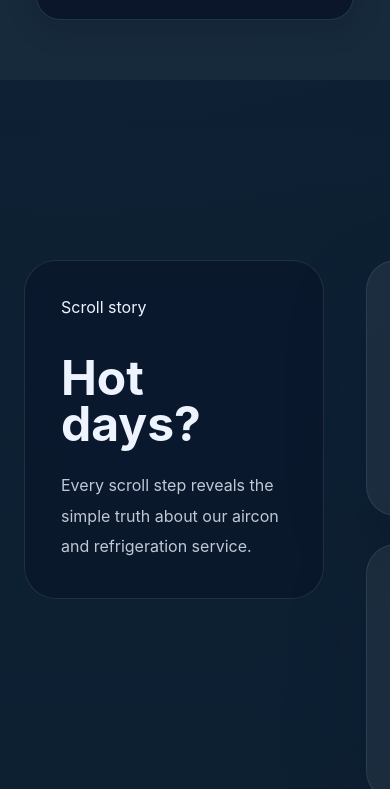
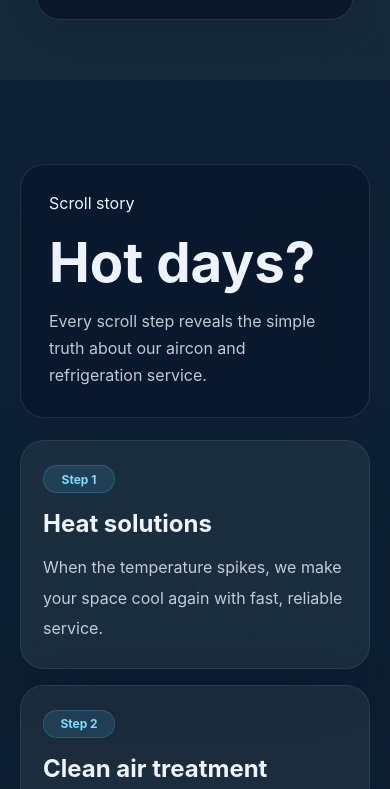
Before and after one commit to dkcairconandrefrigerationservicesph/dkc-aircon-website, a plain HTML site: page index.html in a window 390 px wide. Shown: the part 6595-7384 px from the top of the page. Drawn offline with nearby package versions, Linux system fonts and the light colour scheme.

Commit message:
update mobile scroll story

```diff
--- a/style.css
+++ b/style.css
@@ -2807,6 +2807,47 @@ section {
     .trust-grid {
         grid-template-columns: 1fr;
     }
+
+    .storytelling {
+        padding: 56px 0 72px;
+    }
+
+    .story-inner {
+        grid-template-columns: 1fr;
+        gap: 22px;
+        padding: 28px 20px 36px;
+    }
+
+    .story-sticky-panel {
+        position: relative;
+        top: auto;
+        padding: 28px;
+        border-radius: 24px;
+        gap: 18px;
+    }
+
+    .story-sticky-panel .eyebrow {
+        margin-bottom: 4px;
+    }
+
+    .story-sticky-panel h2 {
+        font-size: clamp(2.5rem, 14vw, 4.2rem);
+        line-height: 1;
+    }
+
+    .story-copy {
+        font-size: 1rem;
+        line-height: 1.7;
+    }
+
+    .story-steps {
+        gap: 16px;
+    }
+
+    .story-step {
+        padding: 24px 22px;
+        border-radius: 22px;
+    }
 }
 
 @media (max-width: 620px) {
@@ -2819,6 +2860,8 @@ section {
     }
 
     .story-panel,
+    .story-sticky-panel,
+    .story-step,
     .service-card,
     .feature-card,
     .project-card,
```
